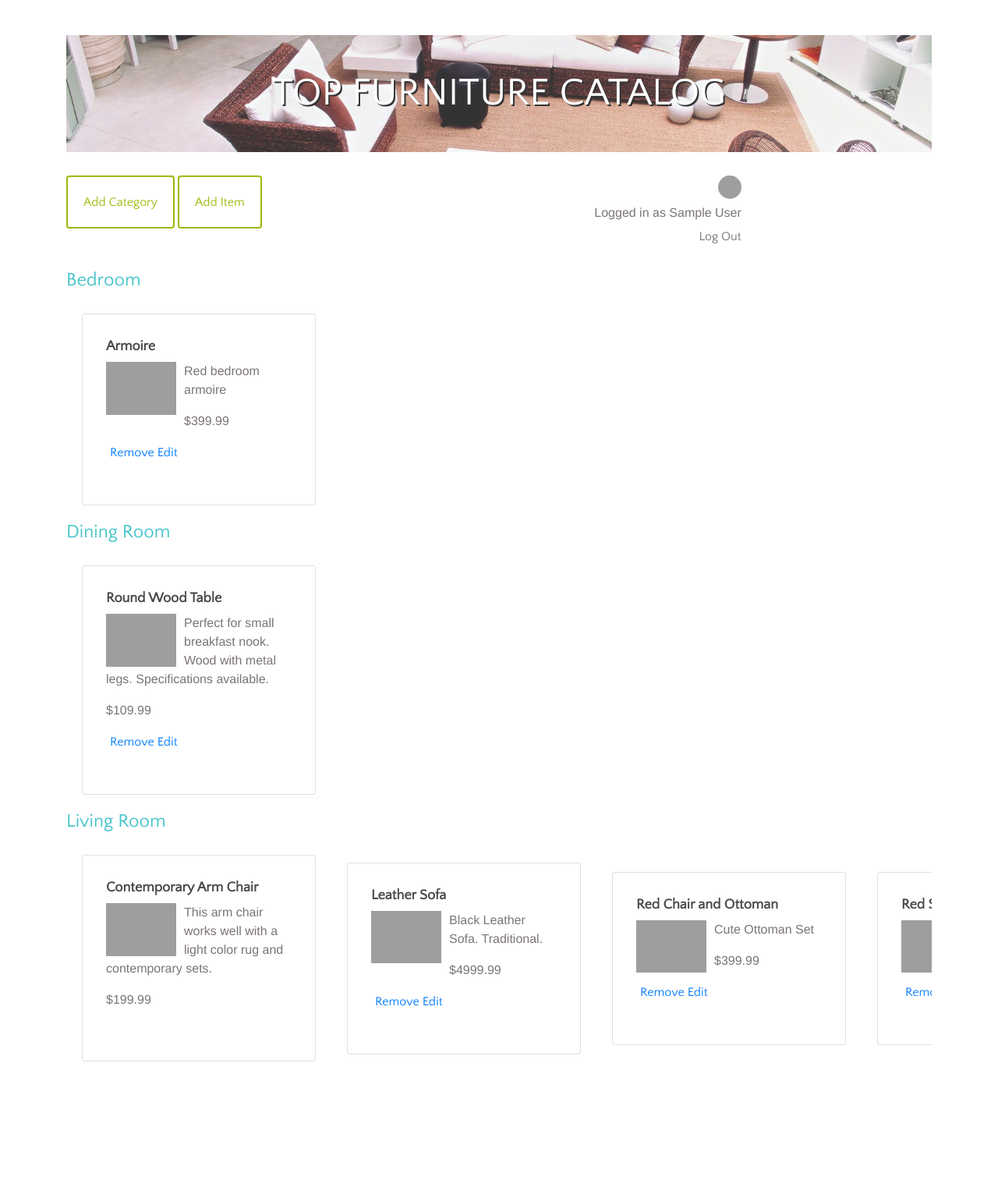
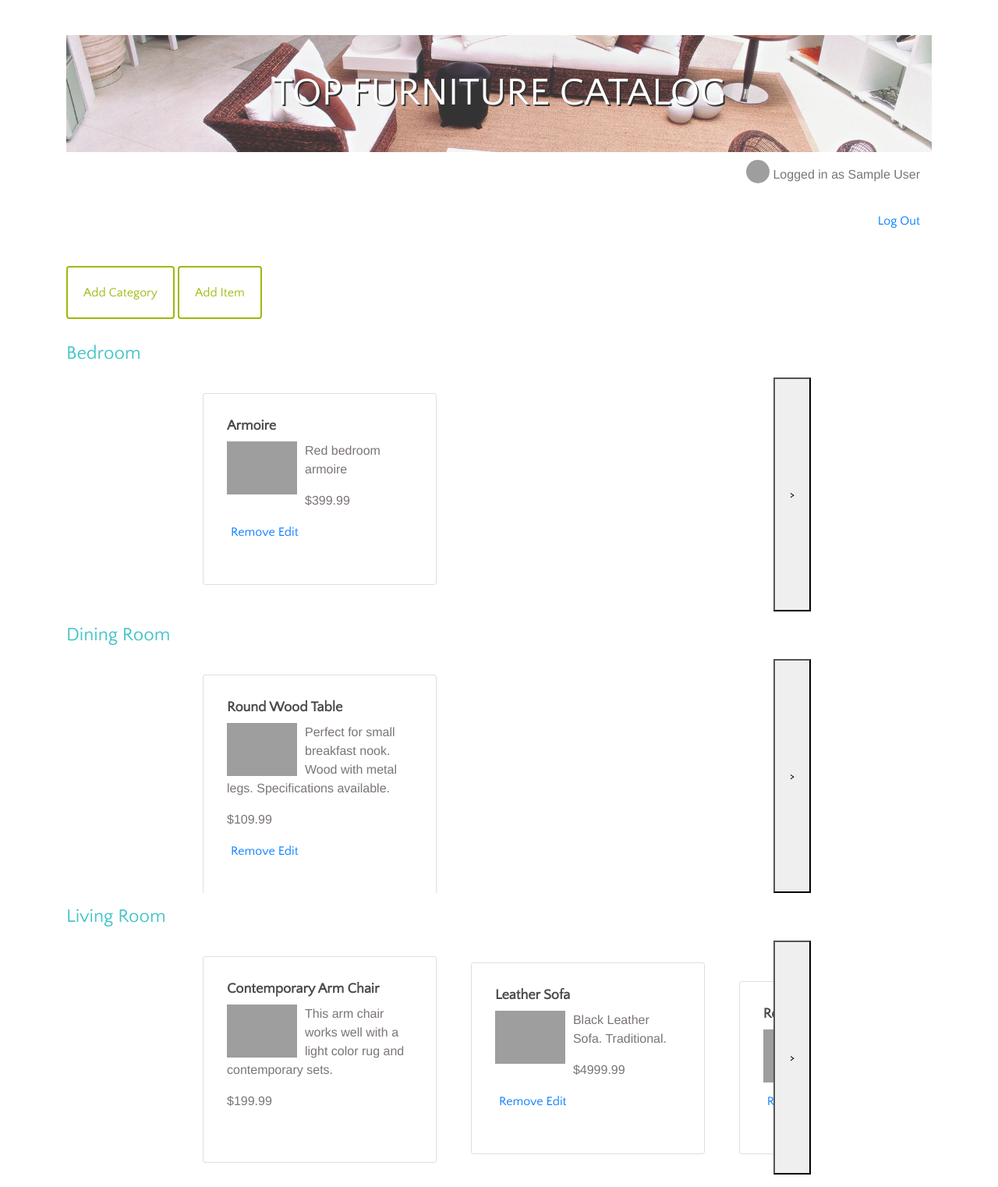
Before and after one commit to nikiyasimpson/catalog, a Flask app: page / in a window 1280 px wide. Shown: the whole page at 78% size. Before the commit the page ends 1361 px from the top, so only its background shows below. Run offline with Flask 2, Linux system fonts and the light colour scheme; the visitor is signed in with stand-in values (Sample User, id 1); some libraries are stand-ins or nearby versions; grey boxes are pictures that could not be loaded.

Commit message:
add response arrows to catalog

```diff
--- a/static/styles.css
+++ b/static/styles.css
@@ -97,6 +97,8 @@ h3 {
 	background-size: cover;
 	text-align: center;
 	opacity: 0.8;
+	margin-bottom: 10px;
+
 }
 .banner.menu {
 	height: 150px;
@@ -197,28 +199,35 @@ input[type="text"] {
 	-webkit-border-radius: 30px;
 	-moz-border-radius: 30px;
 	margin-bottom: 10px;
+}
+
+.login-area {
+	text-align:right;
+	width: 100%;
+	display:block;
+
 
 }
 
 .scrolling-wrapper {
+	position: relative;
+	max-width: 800px;
+	height: 300px;
+	margin: 1em auto;
 	display: flex;
 	flex-wrap: nowrap;
-	overflow-x: auto;
-	-webkit-overflow-scrolling: touch;
+	/*overflow-x: auto;*/
+	overflow-x:hidden;
+	overflow-y:hidden;
+	/*-webkit-overflow-scrolling: touch;*/
 	align-items:center;
 }
+
 
 .scrolling-wrapper p {
 	white-space: normal;
 }
-.scrolling-wrapper-flexbox {
-	overflow-x: scroll;
-	overflow-y: hidden;
-	white-space: nowrap;
-	-webkit-overflow-scrolling: touch;
-	margin-left:auto;
-	margin-right:auto;
-}
+
 
 .card {
 	display:inline-block;
@@ -233,3 +242,34 @@ input[type="text"] {
 	border-radius: 5px;
 	 padding: 20px;
 }
+
+
+.arrow {
+	position: absolute;
+	top: 0;
+	bottom: 0;
+	width: 3em;
+}
+
+.left-arrow {
+	left:0;
+}
+
+.right-arrow {
+	right:0;
+}
+
+.hidden {
+	display:none;
+}
+
+
+#cardContainer {
+	height: 300px;
+	white-space:nowrap;
+	overflow-x:auto;
+	overflow-y:hidden;
+	-webkit-overflow-scrolling: touch;
+
+
+}
--- a/templates/catalog.html
+++ b/templates/catalog.html
@@ -5,6 +5,7 @@
 	{% for category in categories %}
 	<h2>{{category.name}}</h2>
 	<div class="scrolling-wrapper">
+	<div id="cardContainer">
 	{% for item in items %}
 		{% if item.category_id == category.id : %}
 			<div class="row card">
@@ -19,13 +20,92 @@
 						<a href="{{url_for('editItem', item_id = item.id)}}">Edit</a>
 						</div>
 						{% endif %}
-
 					</div>
 
 			</div>
-
 		{% endif %}
 	{% endfor %}
 	</div>
+	<div class="arrows"><button class="left-arrow arrow hidden">
+		<
+	</button>
+	<button class="right-arrow arrow">
+		>
+	</button>
+	</div>
+	</div>
 	{% endfor %}
 {% endblock %}
+<script>
+const scrollDuration = 300;
+
+const leftArrow = $(".left-arrow");
+const rightArrow = $(".right-arrow")
+
+let itemsLength = $('.card').length;
+let itemSize = $('.card').outerWidth(true);
+const arrowMargin = 20;
+
+// get wrapper width
+var getWrapperSize = function() {
+	return $('.scrolling-wrapper').outerWidth();
+}
+var wrapperSize = getWrapperSize();
+// the wrapper is responsive
+$(window).on('resize', function() {
+	wrapperSize = getWrapperSize();
+});
+
+// size of the visible part of the menu is equal as the wrapper size
+var visibleSize = wrapperSize;
+
+// get total width of all menu items
+var getSize = function() {
+	return itemsLength * itemSize;
+};
+var catalogSize = getSize();
+// get how much of menu is invisible
+var invisibleSize = catalogSize - wrapperSize;
+
+// get how much have we scrolled to the left
+var getPosition = function() {
+	return $('#cardContainer').scrollLeft();
+};
+
+// finally, what happens when we are actually scrolling the menu
+$('#cardContainer').on('scroll', function() {
+
+	// get how much of menu is invisible
+	invisibleSize = catalogSize - wrapperSize;
+	// get how much have we scrolled so far
+	var catalogPosition = getPosition();
+
+	var catalogEndOffset = invisibleSize - arrowMargin;
+
+	// show & hide the paddles
+	// depending on scroll position
+	if (catalogPosition <= arrowMargin) {
+		$(leftArrow).addClass('hidden');
+		$(rightArrow).removeClass('hidden');
+	} else if (catalogPosition < catalogEndOffset) {
+		// show both paddles in the middle
+		$(leftArrow).removeClass('hidden');
+		$(rightArrow).removeClass('hidden');
+	} else if (catalogPosition >= catalogEndOffset) {
+		$(leftArrow).removeClass('hidden');
+		$(rightArrow).addClass('hidden');
+}
+
+});
+
+// scroll to left
+$(rightArrow).on('click', function() {
+	$('.menu').animate( { scrollLeft: invisibleSize}, scrollDuration);
+});
+
+// scroll to right
+$(leftArrow).on('click', function() {
+	$('.menu').animate( { scrollLeft: '0' }, scrollDuration);
+});
+
+</script>
--- a/templates/header.html
+++ b/templates/header.html
@@ -2,7 +2,16 @@
 <div class="banner main">
 		<h1>Top Furniture Catalog</h1>
 </div>
-
+<div class="row login-area">
+				{% if user_id %}
+					<p class='padding-bottom'>
+						<img class='smallprofilepic' src="{{photo}}" alt="profile picture" />
+						Logged in as {{login}}</p>
+					<p><a href="{{url_for('logout')}}">Log Out</a></p>
+				{% else %}
+					<p><a href="{{url_for('showLogin')}}">Login</a></p>
+			{% endif %}
+</div>
 <div class="row top-menu col-md-12">
 		<div class="text-left">
 				<a href="{{url_for('newCategory')}}">
@@ -16,20 +25,6 @@
 				</button>
 			</a>
 		</div>
-			<div class="col-md-7 text-right">
-
-					<p>
-							{% if user_id %}
-								<img class='smallprofilepic' src="{{photo}}" alt="profile picture" />
-								<p class='padding-bottom'>Logged in as {{login}}</p>
-								<a href="{{url_for('logout')}}">Log Out</a></p>
-							{% else %}
-								<a href="{{url_for('showLogin')}}">Login</a></p>
-						{% endif %}
-				</div>
-
-
-
 </div>
 
 <div class = 'flash'>
```
